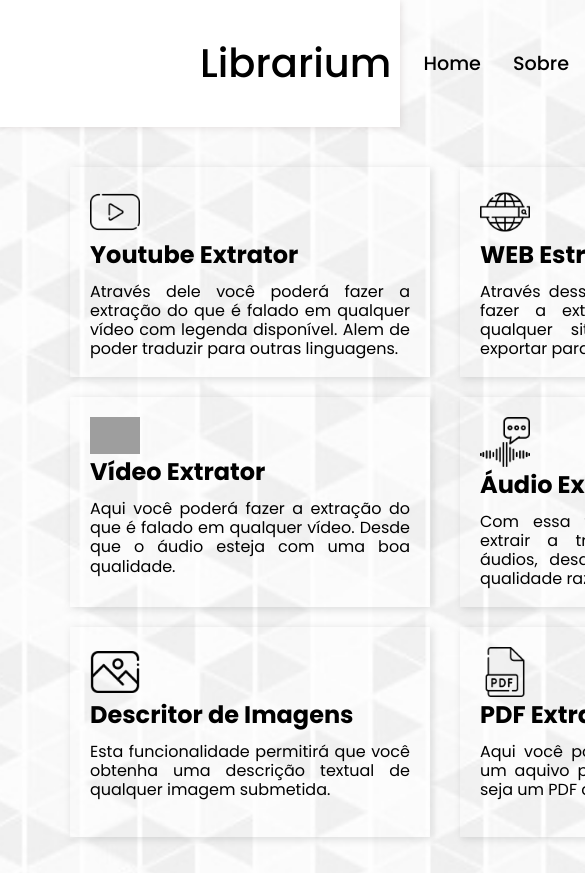
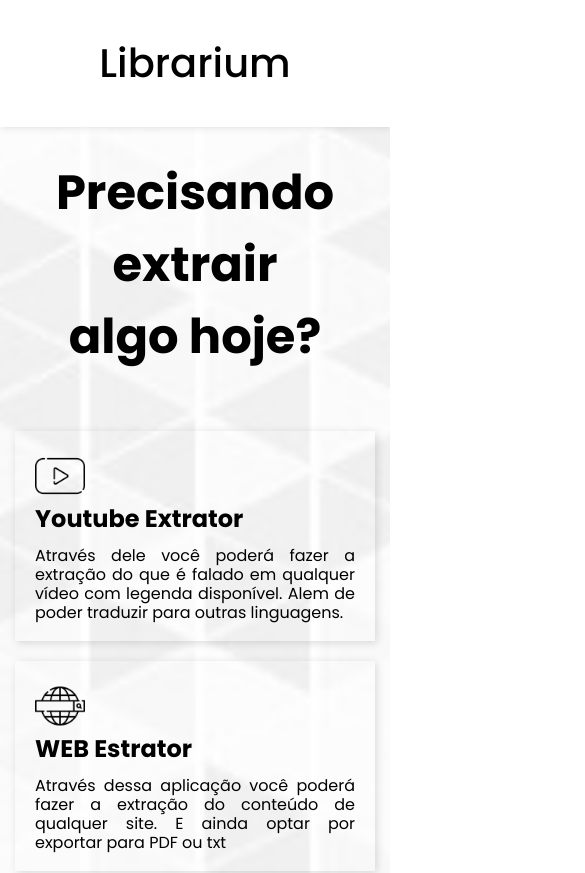
Before and after one commit to daniel-trindade/librarium, an Angular app: page / in a window 390 px wide. Shown: the top 873 px of the page, 585 px wide, since content can reach past the window. Built offline with nearby package versions, Linux system fonts and the light colour scheme; grey boxes are pictures that could not be loaded.

Commit message:
home responsivity adjusts

```diff
--- a/src/app/components/nav-bar/nav-bar.component.scss
+++ b/src/app/components/nav-bar/nav-bar.component.scss
@@ -83,12 +83,24 @@
 }
 
 
+@media only screen and (max-width: 1300px){
 
-/*
-Cores para o Projeto
-#D9B08C
-#2C3531
-#116466
+  .nav-container{
+    justify-content: center;
+    padding: 0 0;
+  }
+}
+
+@media only screen and (max-width: 740px){
+
+  .nav-container{
+    justify-content: center;
+    padding: 0 0;
+
+    ul{
+      display: none;
+    }
+  }
 
 
-*/
+}
--- a/src/app/pages/home/home.component.scss
+++ b/src/app/pages/home/home.component.scss
@@ -1,5 +1,5 @@
 .home-container{
-    width: 1300px;
+    max-width: 1500px;
     height: 100%;
     display: flex;
     flex-wrap: wrap;
@@ -7,18 +7,65 @@
 
 
     .grettings-container{
-        width: 500px;
+        max-width: 700px;
         height: 100%;
-        font-size: 30pt;
+        font-size: 3em;
         padding: 100px 50px 0 0;
         display: flex;
         justify-content: center;
     }
 
     .menu-container{
-        width: 800px;
+        max-width: 800px;
         display: flex;
         flex-wrap: wrap;
         justify-content:space-evenly;
     }
 }
+
+
+@media only screen and (max-width: 1500px){
+    .home-container{
+
+      .grettings-container{
+        margin-bottom: 1em;
+        font-size: 2em;
+        }
+    }
+}
+
+@media only screen and (max-width: 1300px){
+    .home-container{
+      flex-direction: column;
+      align-items: center;
+
+      .grettings-container{
+        text-align: center;
+        padding: 0 0;
+        margin-bottom: 2em;
+        font-size: 2.5em;
+        }
+    }
+}
+
+@media only screen and (max-width: 800px){
+    .home-container{
+      flex-direction: column;
+      align-items: center;
+
+      .grettings-container{
+        text-align: center;
+        margin-bottom: 2em;
+        font-size: 2em;
+        }
+    }
+}
+
+@media only screen and (max-width: 740px){
+    .home-container{
+
+      .grettings-container{
+        font-size: 1.5em;
+        }
+    }
+}
```
